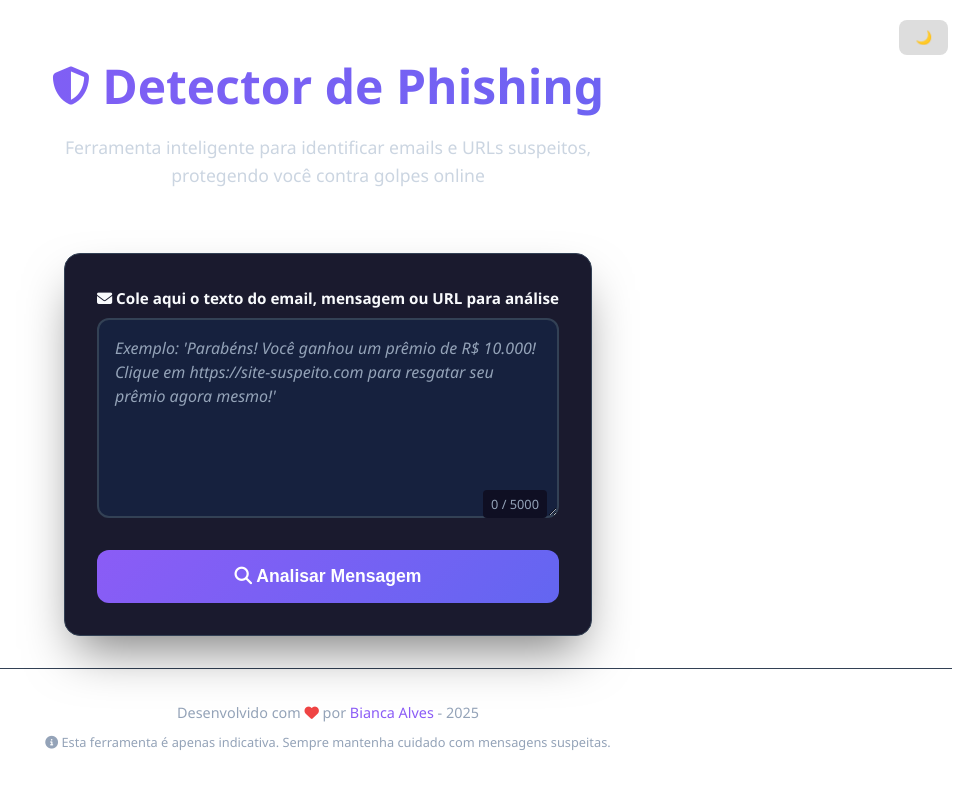
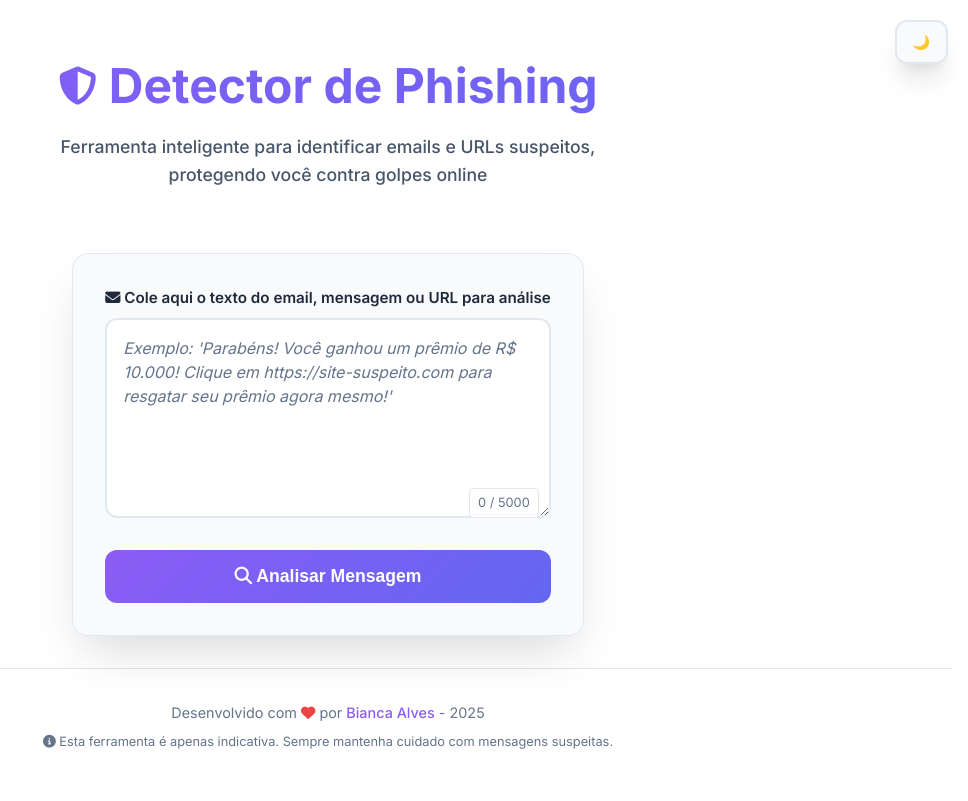
Before and after one commit to biancaalvess/No-Phishing, a Flask app: page / in a window 1280 px wide. Shown: the whole page, without its empty margins (312-1280 px from the left). Run offline with Flask 3, Linux system fonts and the light colour scheme.

Commit message:
CSS
Ajustando Css para ambos os temas

```diff
--- a/static/script.js
+++ b/static/script.js
@@ -241,7 +241,7 @@ const body = document.body;
 
 if (localStorage.getItem('tema') === 'dark') {
     body.classList.add('dark');
-    toggleBtn.textContent = '☀️ Modo Claro';
+    toggleBtn.textContent = '☀️';
 }
 
 toggleBtn.addEventListener('click', () => {
--- a/static/style.css
+++ b/static/style.css
@@ -1,26 +1,43 @@
 :root {
+  /* Tema Claro (padrão) */
   --primary-color: #8b5cf6;
   --primary-dark: #7c3aed;
   --primary-light: #a78bfa;
   --secondary-color: #6366f1;
-  --background-dark: #0f0f23;
+  --background-main: #ffffff;
+  --background-card: #f8fafc;
+  --background-input: #ffffff;
+  --text-primary: #1e293b;
+  --text-secondary: #475569;
+  --text-muted: #64748b;
+  --border-color: #e2e8f0;
+  --success-color: #10b981;
+  --success-bg: #ecfdf5;
+  --warning-color: #f59e0b;
+  --warning-bg: #fffbeb;
+  --danger-color: #ef4444;
+  --danger-bg: #fef2f2;
+  --shadow-lg: 0 20px 25px -5px rgba(0, 0, 0, 0.1), 0 10px 10px -5px rgba(0, 0, 0, 0.05);
+  --shadow-xl: 0 25px 50px -12px rgba(0, 0, 0, 0.15);
+  --gradient-primary: linear-gradient(135deg, var(--primary-color) 0%, var(--secondary-color) 100%);
+  --gradient-danger: linear-gradient(135deg, #ef4444 0%, #dc2626 100%);
+  --gradient-success: linear-gradient(135deg, #10b981 0%, #059669 100%);
+}
+
+/* Tema Escuro */
+body.dark {
+  --background-main: #0f0f23;
   --background-card: #1a1a2e;
   --background-input: #16213e;
   --text-primary: #f8fafc;
   --text-secondary: #cbd5e1;
   --text-muted: #94a3b8;
   --border-color: #334155;
-  --success-color: #10b981;
   --success-bg: #064e3b;
-  --warning-color: #f59e0b;
   --warning-bg: #451a03;
-  --danger-color: #ef4444;
   --danger-bg: #450a0a;
   --shadow-lg: 0 20px 25px -5px rgba(0, 0, 0, 0.3), 0 10px 10px -5px rgba(0, 0, 0, 0.2);
   --shadow-xl: 0 25px 50px -12px rgba(0, 0, 0, 0.5);
-  --gradient-primary: linear-gradient(135deg, var(--primary-color) 0%, var(--secondary-color) 100%);
-  --gradient-danger: linear-gradient(135deg, #ef4444 0%, #dc2626 100%);
-  --gradient-success: linear-gradient(135deg, #10b981 0%, #059669 100%);
 }
 
 * {
@@ -31,13 +48,45 @@
 
 body {
   font-family: "Inter", -apple-system, BlinkMacSystemFont, "Segoe UI", sans-serif;
-  background: var(--background-dark);
+  background: var(--background-main);
   color: var(--text-primary);
   line-height: 1.6;
   min-height: 100vh;
   display: flex;
   flex-direction: column;
   padding: 1rem;
+  transition: background-color 0.3s ease, color 0.3s ease;
+}
+
+/* Botão de alternância de tema */
+#toggle-theme {
+  position: fixed;
+  top: 20px;
+  right: 20px;
+  padding: 12px 16px;
+  border: 2px solid var(--border-color);
+  border-radius: 12px;
+  background-color: var(--background-card);
+  color: var(--text-primary);
+  cursor: pointer;
+  font-weight: 600;
+  font-size: 14px;
+  transition: all 0.3s ease;
+  box-shadow: var(--shadow-lg);
+  z-index: 1000;
+  display: flex;
+  align-items: center;
+  gap: 8px;
+}
+
+#toggle-theme:hover {
+  background-color: var(--background-input);
+  transform: translateY(-2px);
+  box-shadow: var(--shadow-xl);
+}
+
+#toggle-theme:active {
+  transform: translateY(0);
 }
 
 .header {
@@ -89,6 +138,7 @@ body {
   border: 1px solid var(--border-color);
   backdrop-filter: blur(10px);
   margin-bottom: 2rem;
+  transition: background-color 0.3s ease, border-color 0.3s ease;
 }
 
 .input-group {
@@ -140,9 +190,10 @@ body {
   right: 0.75rem;
   font-size: 0.8rem;
   color: var(--text-muted);
-  background: var(--background-dark);
+  background: var(--background-main);
   padding: 0.25rem 0.5rem;
   border-radius: 0.25rem;
+  border: 1px solid var(--border-color);
 }
 
 .analyze-btn {
@@ -233,6 +284,7 @@ body {
   justify-content: center;
   gap: 0.75rem;
   border: 2px solid;
+  transition: all 0.3s ease;
 }
 
 .risk-indicator.safe {
@@ -280,6 +332,7 @@ body {
   border-radius: 0.5rem;
   padding: 1rem;
   border: 1px solid var(--border-color);
+  transition: all 0.3s ease;
 }
 
 .results-list ul {
@@ -297,6 +350,7 @@ body {
   align-items: center;
   gap: 0.75rem;
   font-weight: 500;
+  transition: all 0.3s ease;
 }
 
 .results-list li:last-child {
@@ -322,6 +376,7 @@ body {
   border-top: 1px solid var(--border-color);
   color: var(--text-muted);
   font-size: 0.9rem;
+  transition: border-color 0.3s ease;
 }
 
 .footer a {
@@ -338,6 +393,13 @@ body {
 @media (max-width: 768px) {
   body {
     padding: 0.5rem;
+  }
+
+  #toggle-theme {
+    top: 10px;
+    right: 10px;
+    padding: 10px 12px;
+    font-size: 12px;
   }
 
   .card {
@@ -377,6 +439,11 @@ body {
     align-items: flex-start;
     gap: 0.5rem;
   }
+
+  #toggle-theme {
+    padding: 8px 10px;
+    font-size: 11px;
+  }
 }
 
 /* Melhorias de acessibilidade */
@@ -390,51 +457,13 @@ body {
 
 /* Estados de foco melhorados */
 .analyze-btn:focus-visible,
-.input-textarea:focus-visible {
+.input-textarea:focus-visible,
+#toggle-theme:focus-visible {
   outline: 2px solid var(--primary-color);
   outline-offset: 2px;
 }
 
-/* Tema padrão - Clean */
-body {
-    background-color: #ffffff;
-    color: #222222;
-    transition: background 0.3s, color 0.3s;
-    font-family: 'Segoe UI', sans-serif;
+/* Suavização para mudanças de tema */
+* {
+  transition: background-color 0.3s ease, color 0.3s ease, border-color 0.3s ease;
 }
-
-/* Botão de tema */
-#toggle-theme {
-    position: fixed;
-    top: 20px;
-    right: 20px;
-    padding: 10px 16px;
-    border: none;
-    border-radius: 8px;
-    background-color: #ddd;
-    color: #333;
-    cursor: pointer;
-    font-weight: bold;
-    transition: all 0.3s;
-}
-
-#toggle-theme:hover {
-    background-color: #bbb;
-}
-
-/* Modo Dark */
-body.dark {
-    background-color: #121212;
-    color: #f0f0f0;
-}
-
-body.dark #toggle-theme {
-    background-color: #333;
-    color: #fff;
-}
-
-body.dark .sua-classe {
-    background-color: #1e1e1e;
-    color: #e0e0e0;
-    border-color: #444;
-}
--- a/templates/index.html
+++ b/templates/index.html
@@ -4,6 +4,7 @@
     <meta charset="UTF-8">
     <meta name="viewport" content="width=device-width, initial-scale=1.0">
     <title>Detector de Phishing - Proteção contra Golpes</title>
+    <link rel="icon" href="/static/favicon.png" type="image/png">
     <meta name="description" content="Ferramenta inteligente para detectar emails e URLs de phishing, protegendo você contra golpes online.">
     <link href="https://fonts.googleapis.com/css2?family=Inter:wght@400;500;600;700&display=swap" rel="stylesheet">
     <link href="https://cdnjs.cloudflare.com/ajax/libs/font-awesome/6.4.0/css/all.min.css" rel="stylesheet">
```
